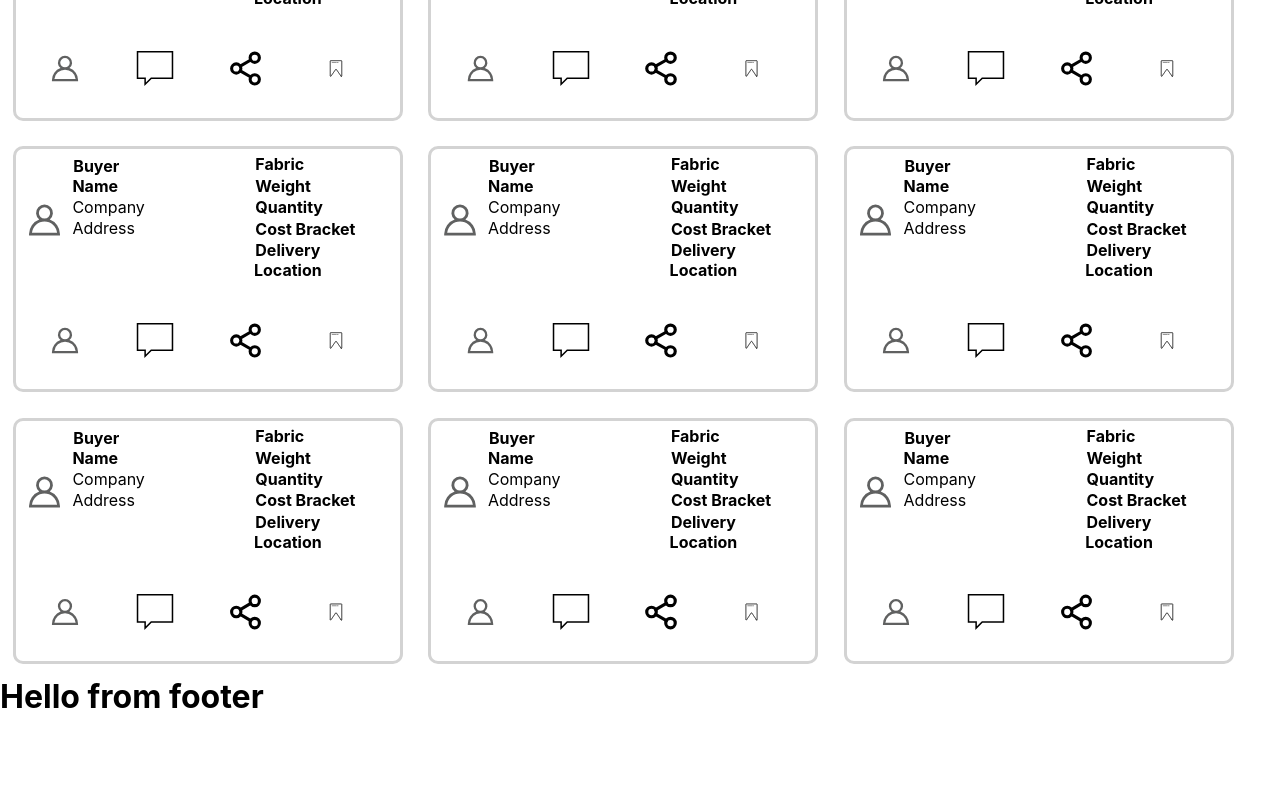
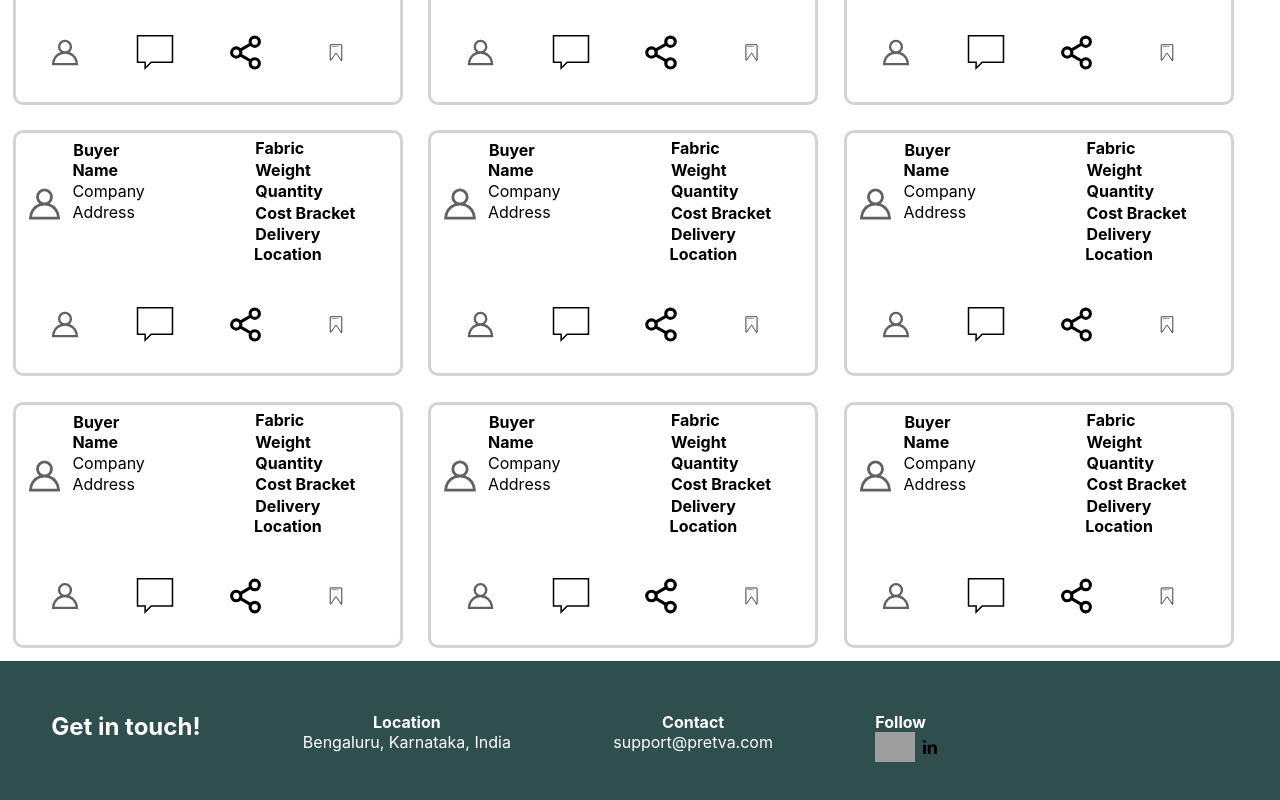
Before and after one commit to masnoonJunaid/pretva-assignment, a React (Create React App) app: page / in a window 1280 px wide. Shown: the part 614-1414 px from the top of the page. Before the commit the page ends 1351 px from the top, so only its background shows below. Built offline with nearby package versions, Linux system fonts and the light colour scheme; grey boxes are pictures that could not be loaded.

Commit message:
footer component

```diff
--- a/src/App.css
+++ b/src/App.css
@@ -1,3 +1,9 @@
+*{
+  margin: 0;
+  padding: 0;
+}
+
+
 .nav-bar{
   display: flex;
   flex-wrap: wrap;
--- a/src/components/Footer.js
+++ b/src/components/Footer.js
@@ -1,13 +1,69 @@
 import React from 'react'
+import styled from 'styled-components'
+import {Link} from 'react-router-dom'
 
 class Footer extends React.Component {
   render(){
     return (
-      <div>
-        <h1>Hello from footer</h1>
-      </div>
+      <FooterStyle>
+        <ul className="footer-elements">
+          <li className="support-text">
+              <h2 className="text-color">Get in touch!</h2>
+          </li>
+          <li className="support-text">
+            <h4 className="text-color">Location</h4>
+            <p className="text-color">Bengaluru, Karnataka, India</p>
+          </li>
+          <li className="support-text">
+              <h4 className="text-color">Contact</h4>
+              <p className="text-color">support@pretva.com</p>
+          </li>
+          <li className="support-text">
+            <h4 className="text-color">Follow</h4>
+            <ul className="social-media">
+              <img className="social-img" alt="" src="logos/fb.svg"/>
+              <img className="social-img" alt="" src="logos/linkedin.svg"/>
+            </ul>
+          </li>
+        </ul>
+      </FooterStyle>
     )
   }
 }
 
+
+const FooterStyle = styled.footer`
+
+*{
+  margin:0;
+  padding:0;
+}
+
+.footer-elements{
+  float:left;
+  display:flex;
+  width:100%;
+  margin-left:auto;
+  margin-right:auto;
+  text-align:center;
+  flex-wrap:wrap;
+  background-color:darkslategrey;
+  height:15%;
+}
+.support-text{
+  margin:4%;
+  list-style-type:none;
+}
+.social-media{
+  float:left;
+  display:flex;
+  height:30px;
+  width:30px;
+}
+
+.text-color{
+  color:white;
+}
+`
+
 export default Footer;
--- a/src/components/Navbar.js
+++ b/src/components/Navbar.js
@@ -22,7 +22,7 @@ class Navbar extends React.Component {
         </Link>
         <button className="left-float" id="button">
           <span className="my-account">My Account</span>
-          <img id="dropdown" alt="" src="logos/dropdown.svg"/>
+          {/*<img id="dropdown" alt="" src="logos/dropdown.svg"/>*/}
         </button>
         {/*<div className="dropdown-list">
           <Link className="dropdown-link">Log Out</Link>
```
